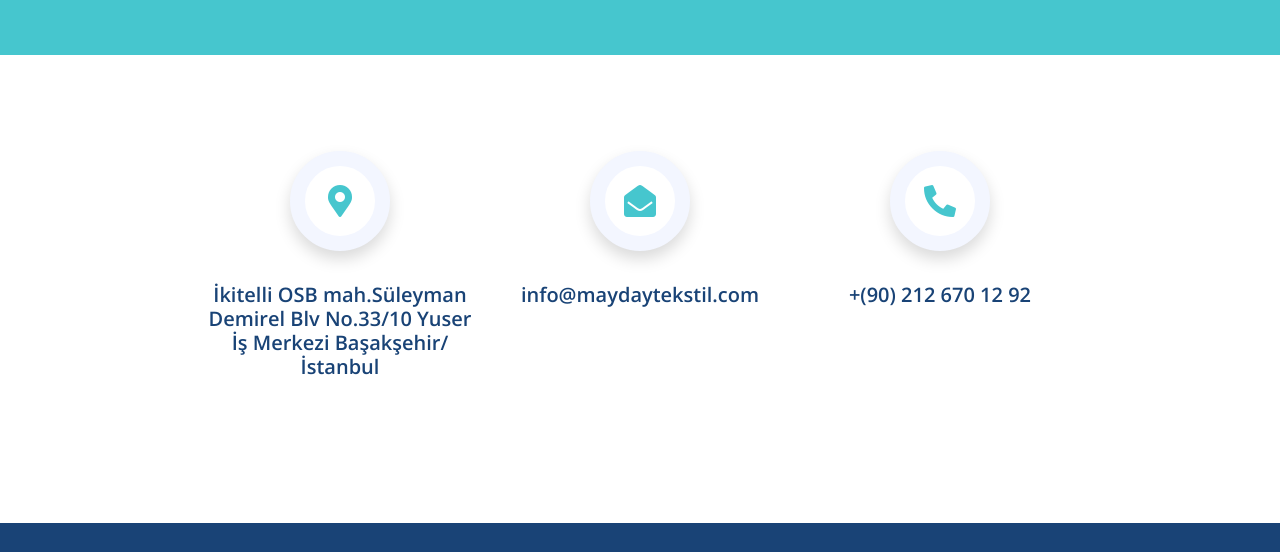
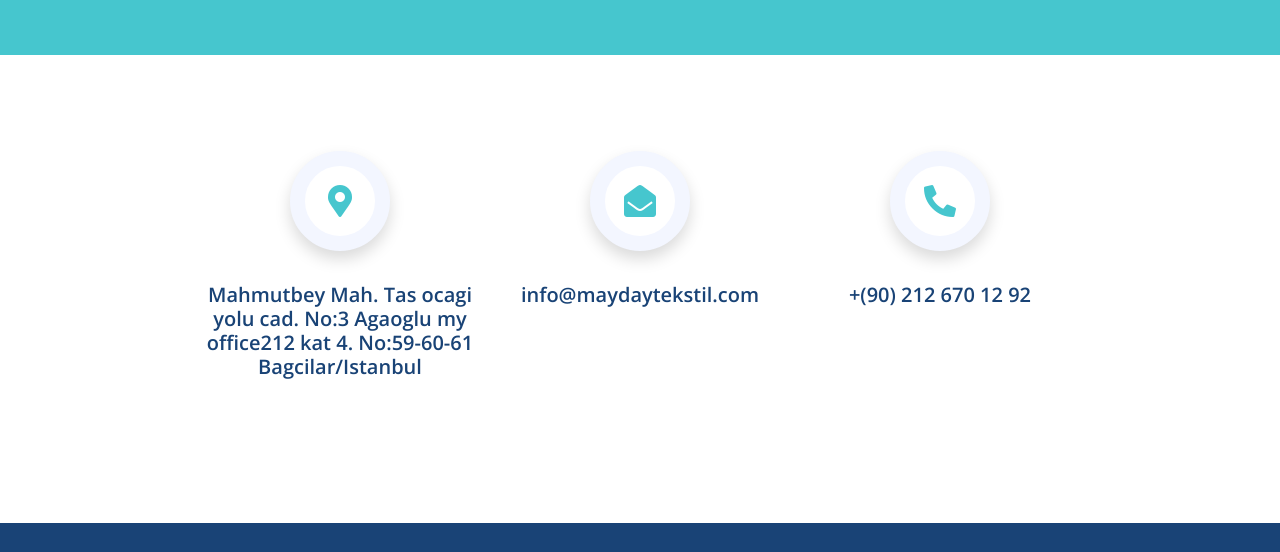
Before and after one commit to zeldox258/mayDay, a plain HTML site: page contact.html in a window 1280 px wide. Shown: the part 248-800 px from the top of the page. Drawn offline with nearby package versions, Linux system fonts and the light colour scheme.

Commit message:
initial begin

```diff
--- a/contact.html
+++ b/contact.html
@@ -84,7 +84,7 @@
                                 <div class="d-inline-flex align-items-center justify-content-center bg-white border border-light shadow rounded-circle mb-4" style="width: 100px; height: 100px; border-width: 15px !important;">
                                     <i class="fa fa-2x fa-map-marker-alt text-secondary"></i>
                                 </div>
-                                <h5 class="font-weight-medium m-0 mt-2">İkitelli OSB mah.Süleyman Demirel Blv No.33/10 Yuser İş Merkezi Başakşehir/İstanbul</h5>
+                                <h5 class="font-weight-medium m-0 mt-2">Mahmutbey Mah. Tas ocagi yolu cad. No:3 Agaoglu my office212 kat 4. No:59-60-61 Bagcilar/Istanbul</h5>
                             </div>
                         </div>
                         <div class="col-md-4">
```
